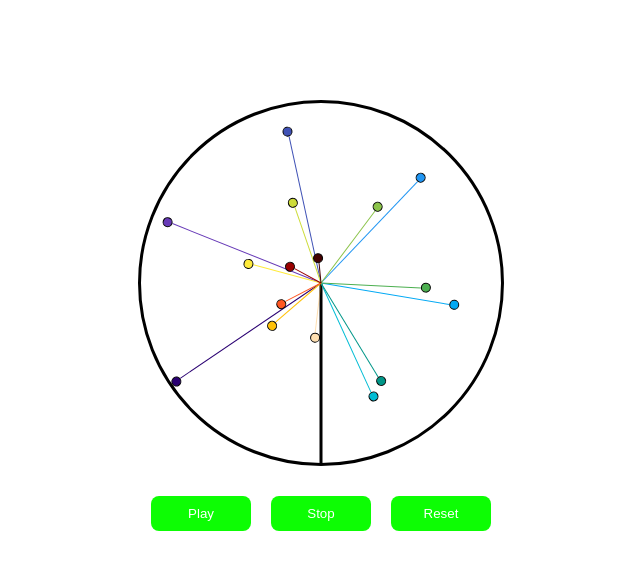
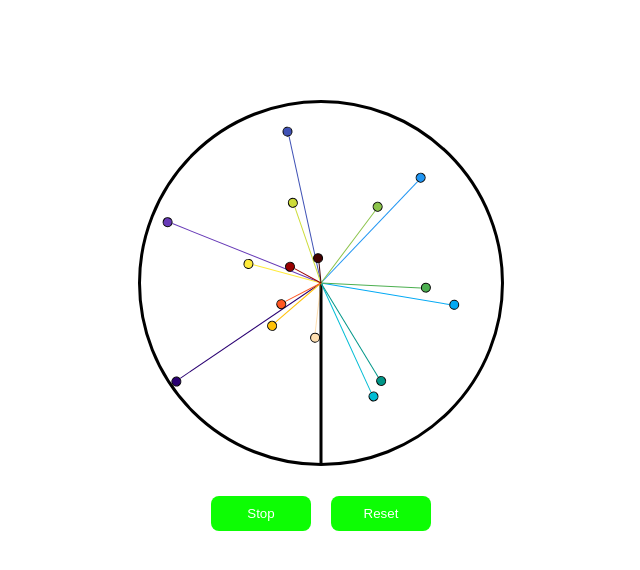
Before and after one commit to Argam11/Tick-tock-clock, a plain HTML site: page index.html in a window 1280 px wide. Both pictures are taken after a click on the button "Play". Shown: the whole page, without its empty margins (319-959 px from the left). Drawn offline with Linux system fonts and the light colour scheme.

Commit message:
add stop button functionality on play button

```diff
--- a/index.html
+++ b/index.html
@@ -30,8 +30,7 @@
         <div class="line line-16"></div>
       </div>
       <div class="actions">
-        <button onclick="play()" class="button">Play</button>
-        <button onclick="stop()" class="button">Stop</button>
+        <button onclick="play(this)" class="button">Play</button>
         <button onclick="reset()" class="button">Reset</button>
       </div>
     </main>
--- a/script.js
+++ b/script.js
@@ -65,15 +65,17 @@ function runFunc() {
 
 let funcList = runFunc();
 
-function play() {
+function play(el) {
   if (interval) clearInterval(interval);
-  interval = setInterval(() => {
-    funcList.forEach((f) => f());
-  }, 5);
-}
 
-function stop() {
-  if (interval) clearInterval(interval);
+  if(el.innerText === "Play") {
+    interval = setInterval(() => {
+      funcList.forEach((f) => f());
+    }, 5);
+    el.innerText = "Stop";
+  } else {
+    el.innerText = "Play";
+  }
 }
 
 function reset() {
```
